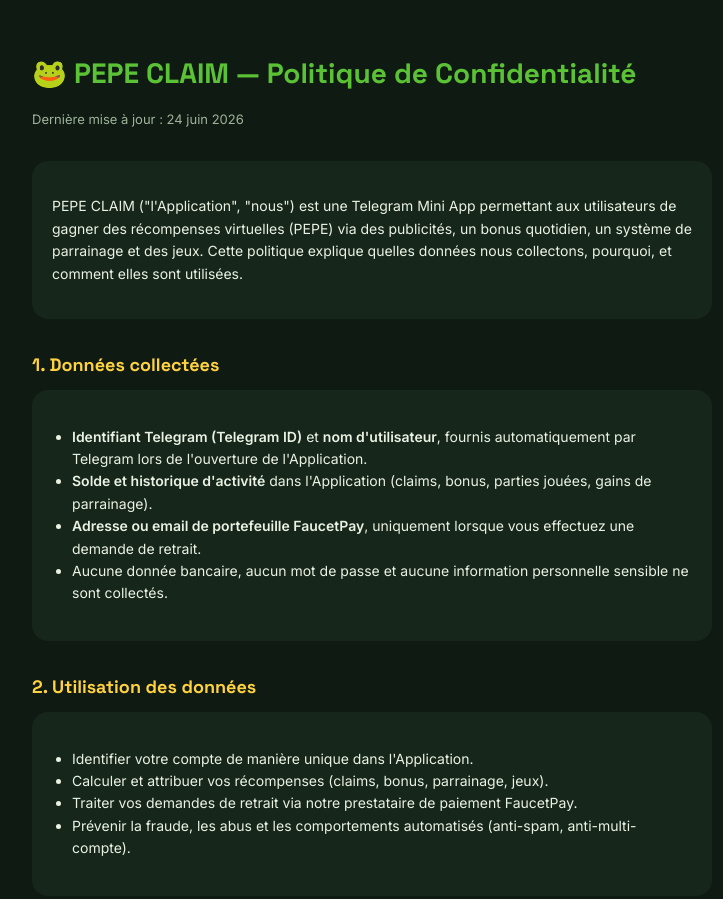
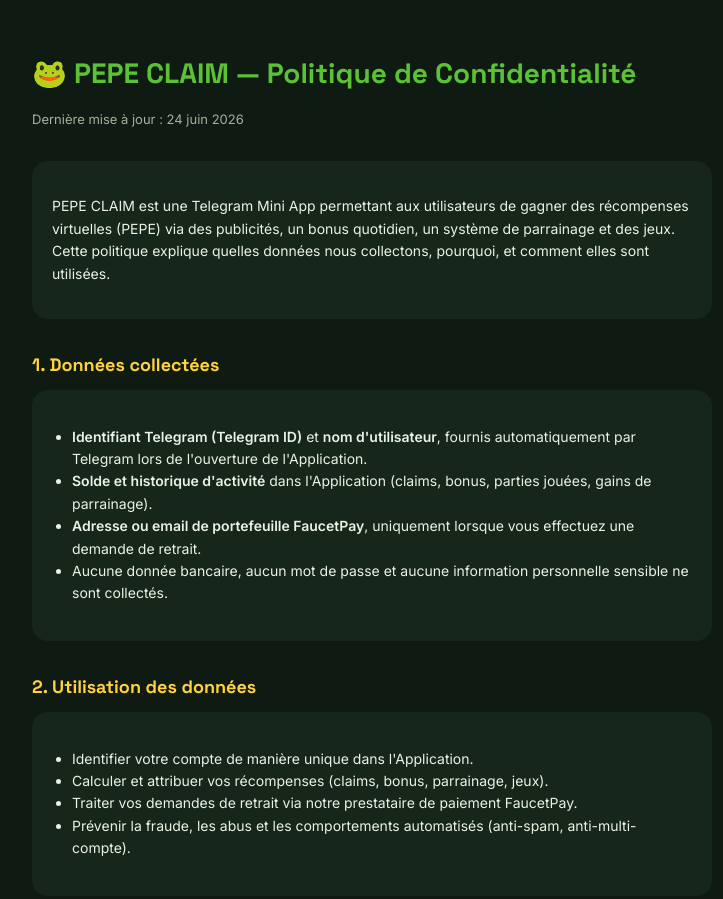
Before and after one commit to davartechnology/pepe-claim, a plain HTML site: page frontend/public/privacy.html in a window 1280 px wide. Shown: the top 899 px of the page, without its empty margins (268-991 px from the left). Drawn offline with Linux system fonts and the light colour scheme.

Commit message:
modify privacy policy

```diff
--- a/frontend/public/privacy.html
+++ b/frontend/public/privacy.html
@@ -75,7 +75,7 @@
 
   <div class="card">
     <p>
-      PEPE CLAIM ("l'Application", "nous") est une Telegram Mini App permettant aux utilisateurs
+      PEPE CLAIM est une Telegram Mini App permettant aux utilisateurs
       de gagner des récompenses virtuelles (PEPE) via des publicités, un bonus quotidien, un système
       de parrainage et des jeux. Cette politique explique quelles données nous collectons, pourquoi,
       et comment elles sont utilisées.
```
